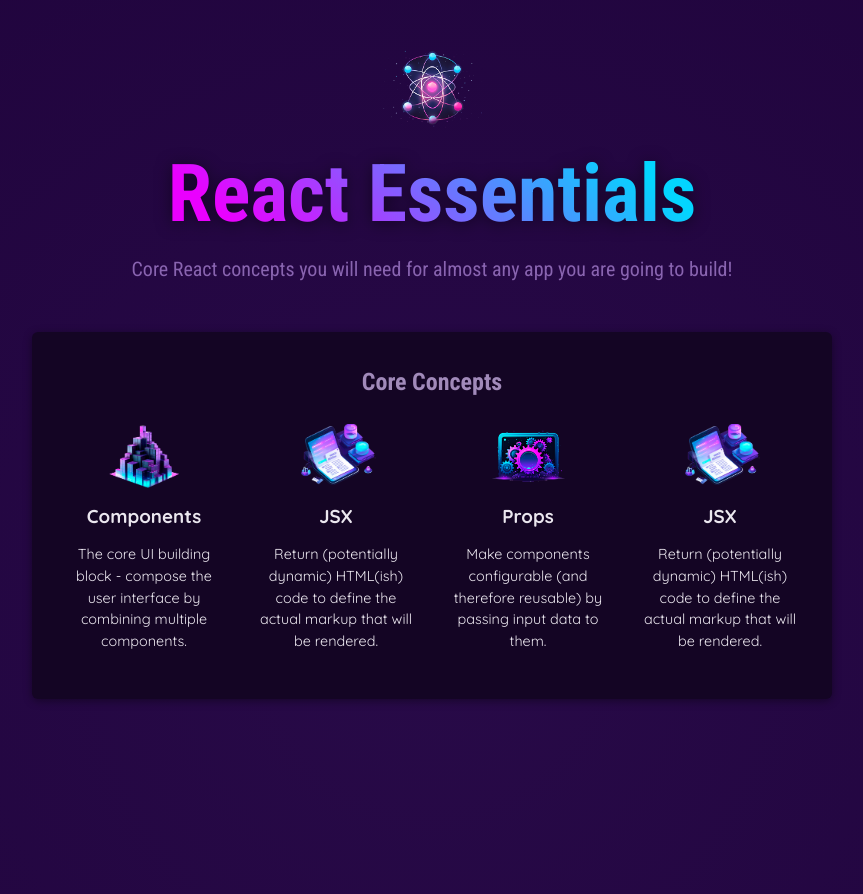
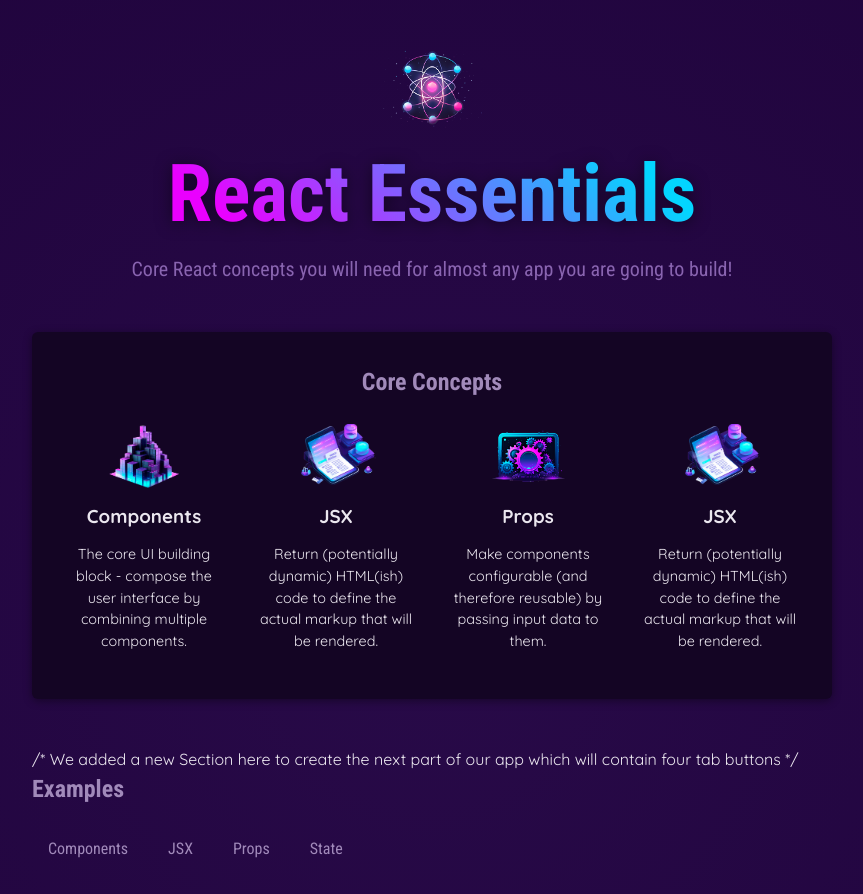
Before and after one commit to advillanuevag/MyReactJourney, a React (Vite) app: page / in a window 1280 px wide. Shown: the top 894 px of the page, without its empty margins (208-1071 px from the left). Built offline with nearby package versions, Linux system fonts and the light colour scheme.

Commit message:
This code added a new Section within the App.jsx file and created a new component to render four tab Buttons in the next app section.

```diff
--- a/src/App.jsx
+++ b/src/App.jsx
@@ -8,6 +8,7 @@
 
 import CoreConcept from "./components/CoreConcept";/*Tells React where to look for
                                                      CoreConcept component code. */
+import TabButton from "./components/TabButton";
 
 
 function App() {
@@ -41,6 +42,20 @@
 
         </section>
 
+        <section id="examples"> /* We added a new Section here to create
+                                   the next part of our app which will
+                                   contain four tab buttons */
+          <h2>Examples</h2>
+          <menu>
+            <TabButton>Components</TabButton>
+            <TabButton>JSX</TabButton>
+            <TabButton>Props</TabButton>
+            <TabButton>State</TabButton>
+          </menu>
+
+
+        </section>
+
       </main>
     </div>
   );
--- /dev/null
+++ b/src/components/TabButton.jsx
@@ -0,0 +1,6 @@
+export default function TabButton({children}){ /*This component will be responsible
+                                                 for rendering the four Tab Buttons
+                                                 in the new Section we created within our
+                                                 App.jsx file */
+    return <li><button>{children}</button></li>;
+}
```
